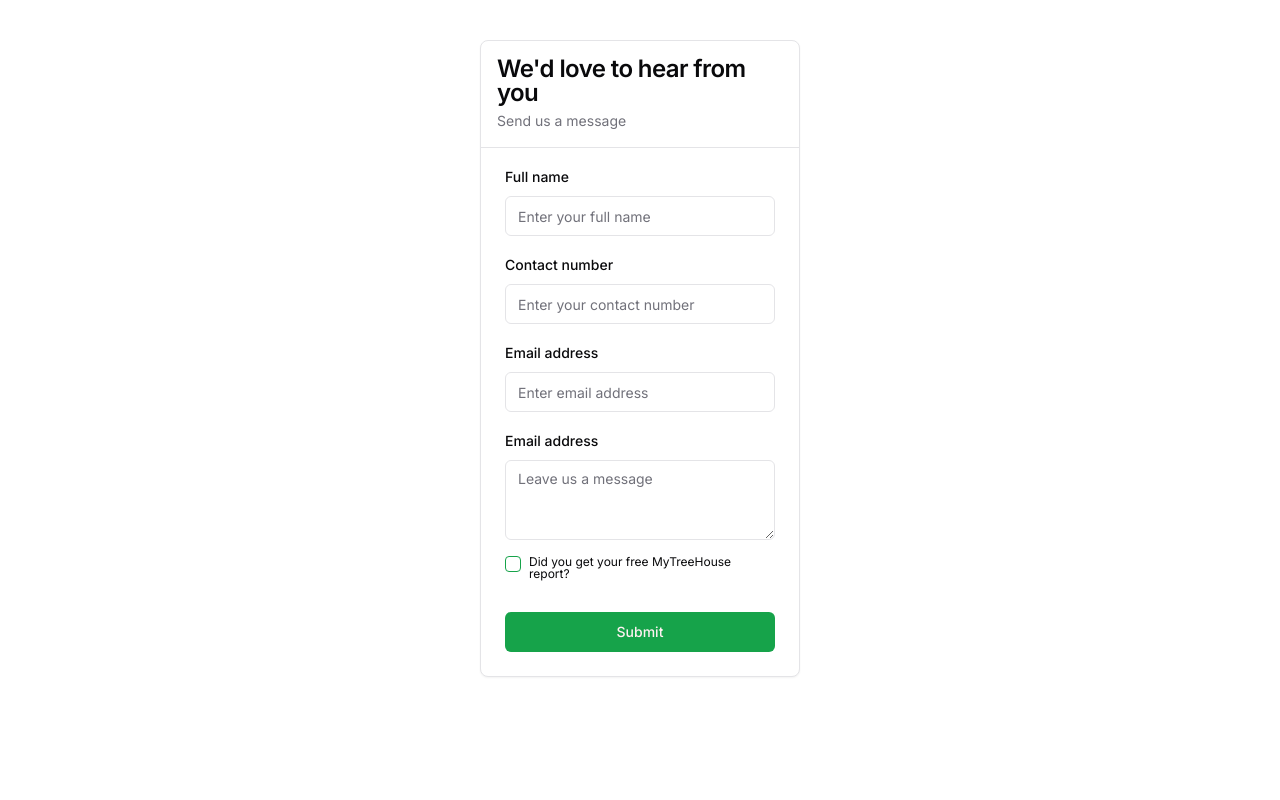
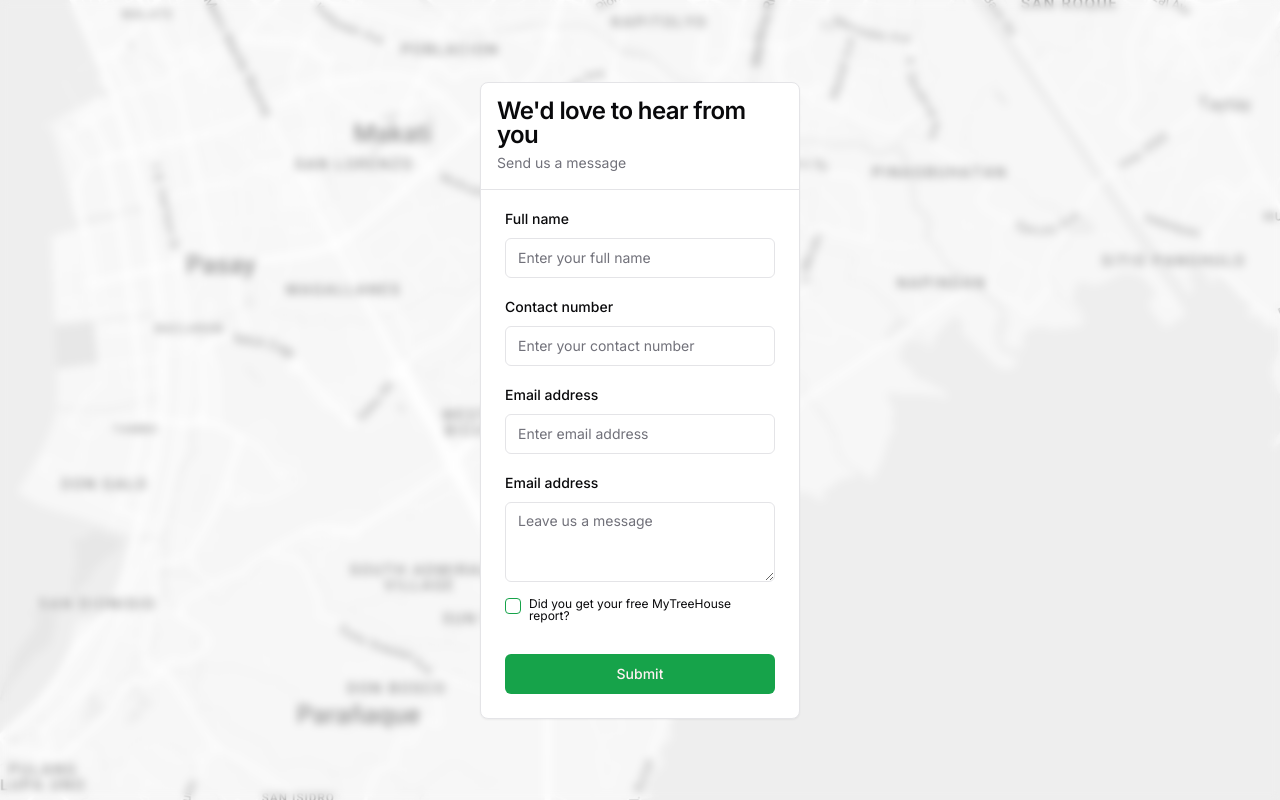
Before and after one commit to mytreehouse-ai/mytreehouse, a Next.js app: page /contact-us in a window 1280 px wide. Built offline with nearby package versions, Linux system fonts and the light colour scheme.

Commit message:
Refactor layout for contact us

```diff
--- a/app/contact-us/page.tsx
+++ b/app/contact-us/page.tsx
@@ -1,10 +1,25 @@
 import ContactCard from "@/components/property/contact/contactCard";
+import Image from "next/image";
 
 const page = async () => {
 
   return (
-    <main className="md:w-1/4 mx-auto md:py-10 ">
-      <ContactCard />
+    <main className="relative h-[calc(100vh)] overflow-y-auto">
+
+      <Image
+        className="absolute opacity-90 object-cover w-full"
+        src="/satellite-map-bg.png"
+        alt="satellite_map_bg"
+        sizes="(max-width: 1200px)  100vw"
+        objectFit=""
+        priority={true}
+        fill={true}
+      />
+      <section className="absolute z-10 w-full h-full flex items-center backdrop-blur-sm">
+        <div className=" md:w-1/4 mx-auto md:py-10 ">
+          <ContactCard />
+        </div>
+      </section>
     </main>
   )
 };
--- a/components/ui/toast.tsx
+++ b/components/ui/toast.tsx
@@ -41,7 +41,7 @@ const toastVariants = cva(
 const Toast = React.forwardRef<
   React.ElementRef<typeof ToastPrimitives.Root>,
   React.ComponentPropsWithoutRef<typeof ToastPrimitives.Root> &
-    VariantProps<typeof toastVariants>
+  VariantProps<typeof toastVariants>
 >(({ className, variant, ...props }, ref) => {
   return (
     <ToastPrimitives.Root
```
Also changed, not shown: public/satellite-map-bg.png (added).
